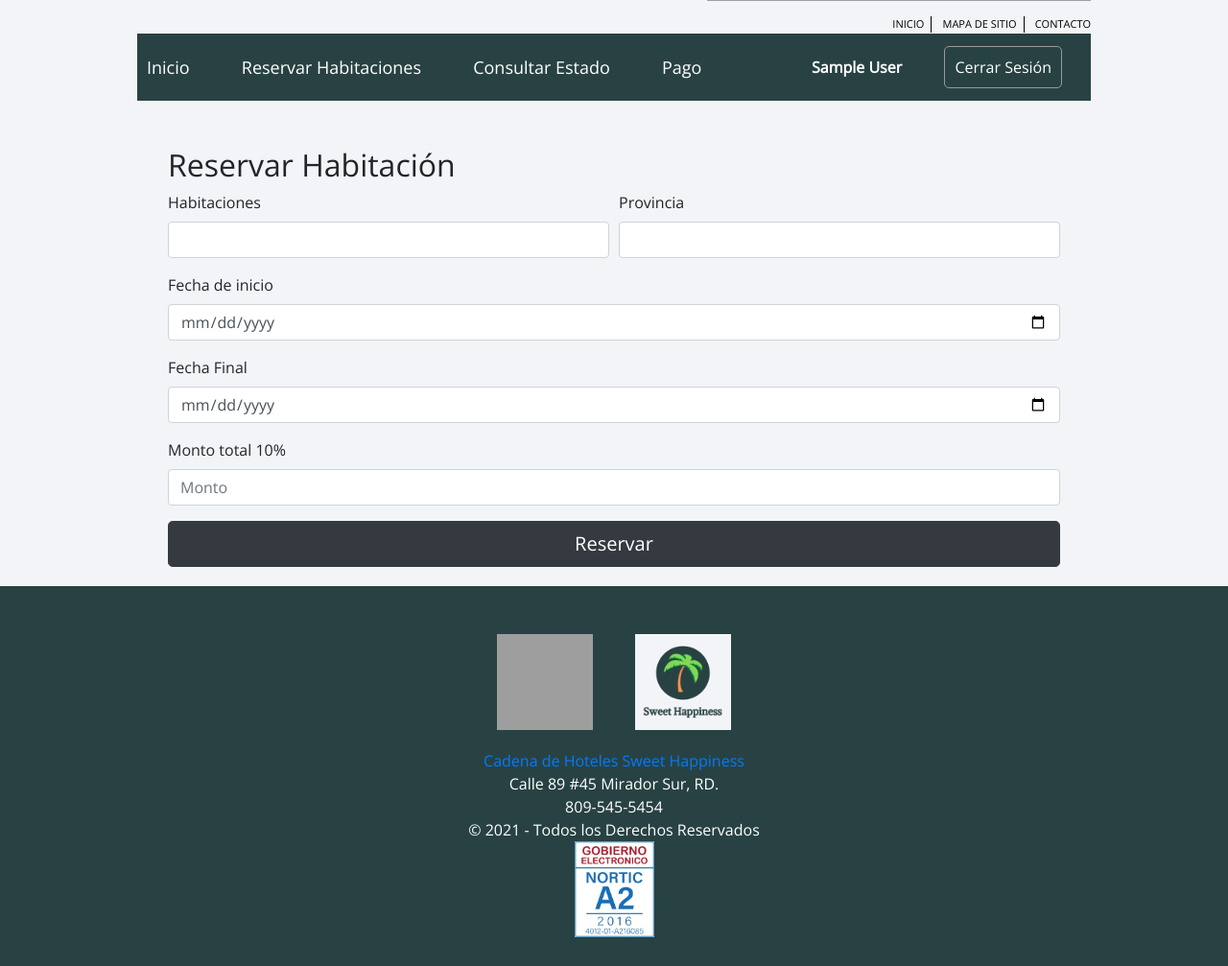
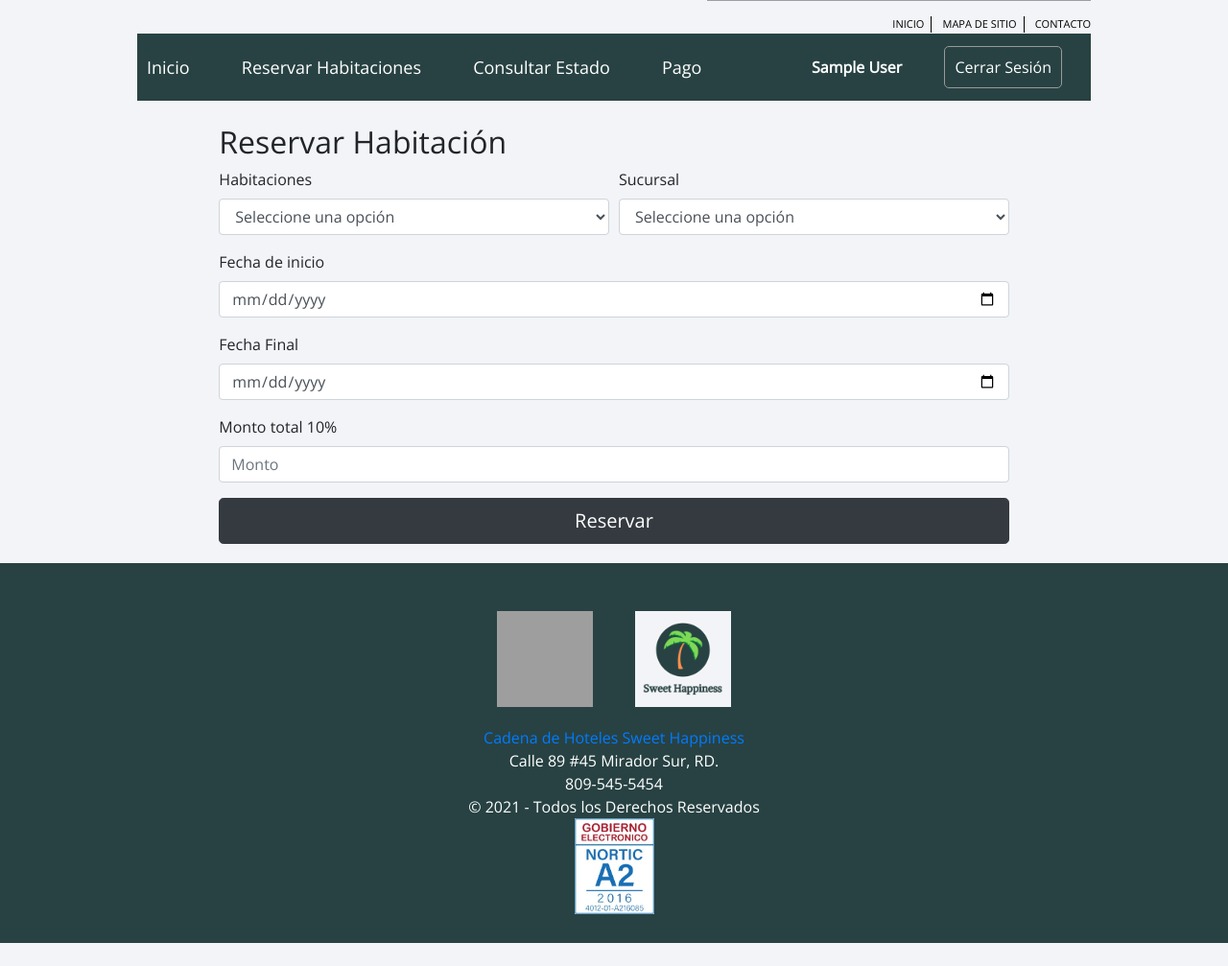
Before and after one commit to karina0724/Sweet-Happiness, a PHP site: page /ReservarHabitaciones.php in a window 1280 px wide. Shown: the part 383-1390 px from the top of the page at 96% size. After the commit the page ends 1366 px from the top, so only its background shows below. Run offline with PHP 8.4, Linux system fonts and the light colour scheme; the visitor is signed in with stand-in values (Sample User, id 1); tables that the repository leaves empty or names only in its code hold one stand-in row (values such as "Sample post"); some libraries are stand-ins or nearby versions; grey boxes are pictures that could not be loaded.

Commit message:
reservacion

```diff
--- a/FinalAdm/ReservarHabitaciones.php
+++ b/FinalAdm/ReservarHabitaciones.php
@@ -1,10 +1,10 @@
 <?php
 include('head.php');
 if($_POST){
-    extract($_POST);
+    $datos = extract($_POST);
 
     $sql2 = "INSERT INTO reservaciones_habitaciones(id_habitaciones, id_HReservador, id_sucursales, fecha_inicio, fecha_fin, monto_total)
-    VALUES ('{$habitaciones}', '{$provincia}', '{$fechaIni}', '{$fechaFin}', '${monto}')";
+    VALUES ({$habitaciones}, {$_SESSION['UserId']} , {$provincia}, '{$fechaIni}', '{$fechaFin}', '{$monto}')";
     $rs = conexion::execute($sql2);
 }
 if(isset($_SESSION['initialization_sistem'])){
@@ -12,18 +12,70 @@ if(isset($_SESSION['initialization_sistem'])){
 
 ?>
 <br>
-<div class=" container col-md-9"><br>
+<div class=" container col-md-8">
     <h2>Reservar Habitación</h2>
     <form method="POST">
         <div class="form-row">
+        <div class="form-group col-md-6">
+                        <label for="habitaciones">Habitaciones</label>
+                            <select name="habitaciones" class="form-control" id="habitaciones" required>
+                            <?php
+                               if(isset($_GET['edit'])){
+                                   ?> <option value=<?php echo $_POST['id_sucursales']; ?>><?php echo $_POST['categoria'];?></option><?php
+                                   $sql = "SELECT * FROM habitaciones WHERE categoria != '{$_POST['id']}'";
+                                   $rs = conexion::query_array($sql);
+                                   foreach($rs as $data)
+                                   {
+                                      echo "
+                                         <option value='{$data['id']}' name='habitaciones'>{$data['categoria']}</option>
+                                      ";
+                                   }
+                               }
+                               else{
+                                ?> <option value=0>Seleccione una opción</option><?php
+                                $sql = "SELECT * FROM habitaciones";
+                                $rs = conexion::query_array($sql);
+                                foreach($rs as $data)
+                                {
+                                   echo "
+                                      <option value='{$data['id']}' name='habitaciones'>{$data['categoria']}</option>
+                                   ";
+                                }
+                            }
+                            ?>
+
+                           </select>
+                    </div>
             <div class="form-group col-md-6">
-                <label for="habitaciones">Habitaciones</label>
-                <input type="text" class="form-control" id="habitaciones" name="habitaciones">
-            </div>
-            <div class="form-group col-md-6">
-                <label for="provincia">Provincia</label>
-                <input type="text" class="form-control" id="provincia" name="provincia">
-            </div>
+                        <label for="provincia">Sucursal</label>
+                            <select name="provincia" class="form-control" id="provincia" required>
+                            <?php
+                               if(isset($_GET['edit'])){
+                                   ?> <option value=<?php echo $_POST['id_sucursales']; ?>><?php echo $_POST['id_sucursales'];?></option><?php
+                                   $sql = "SELECT * FROM sucursales WHERE provincia != '{$_POST['id_sucursales']}'";
+                                   $rs = conexion::query_array($sql);
+                                   foreach($rs as $data)
+                                   {
+                                      echo "
+                                         <option value='{$data['id']}'>{$data['provincia']}</option>
+                                      ";
+                                   }
+                               }
+                               else{
+                                ?> <option value=0>Seleccione una opción</option><?php
+                                $sql = "SELECT * FROM sucursales";
+                                $rs = conexion::query_array($sql);
+                                foreach($rs as $data)
+                                {
+                                   echo "
+                                      <option value='{$data['id']}'>{$data['provincia']}</option>
+                                   ";
+                                }
+                            }
+                            ?>
+
+                           </select>
+                    </div>
         </div>
         <div class="form-group">
             <label for="fechaIni">Fecha de inicio</label>
@@ -35,7 +87,7 @@ if(isset($_SESSION['initialization_sistem'])){
         </div>
         <div class="form-group">
             <label for="monto">Monto total 10%</label>
-            <input type="number" class="form-control" id="monto" name="monto" placeholder="Monto">
+            <input type='number' class='form-control' id='monto' name='monto' placeholder='Monto'>
         </div>
         <div class="text-center">
             <button type="submit" class="btn btn-dark btn-lg btn-block">Reservar</button>
--- a/FinalAdm/libs/configx.php
+++ b/FinalAdm/libs/configx.php
@@ -2,5 +2,5 @@
 
     define('DB_HOST','localhost');
     define('DB_USER','root');
-    define('DB_PASS','mysql');
+    define('DB_PASS','');
     define('DB_NAME','final_administracion');
```
Also changed, not shown: FinalAdm/loguear.php (+7 -3 lines).
